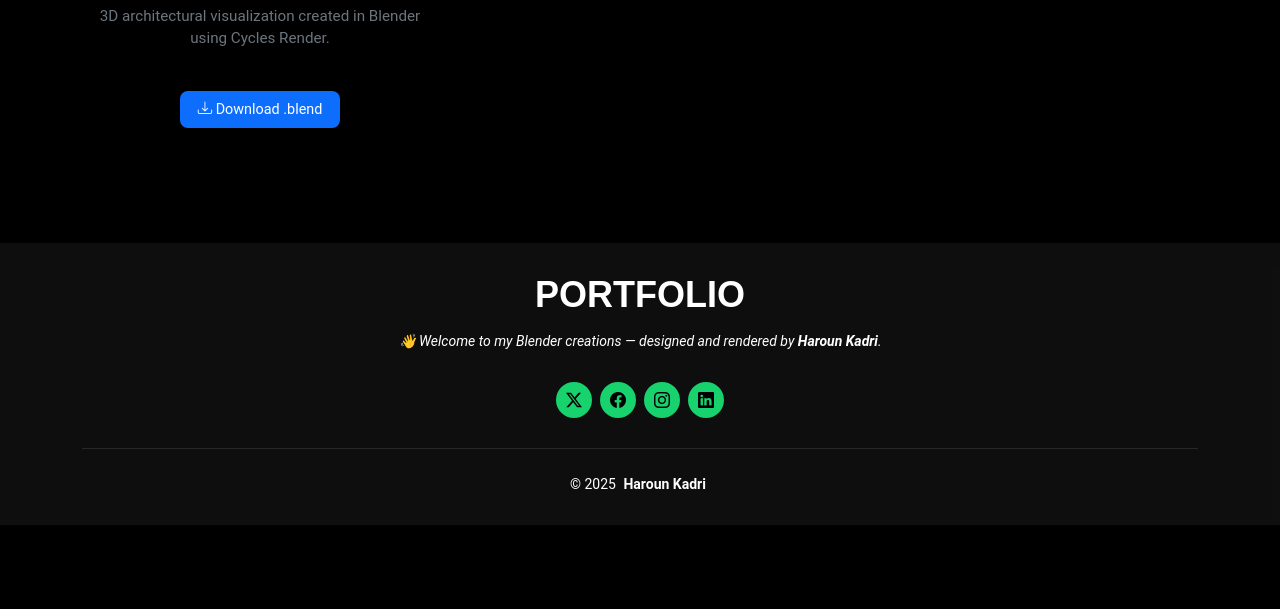
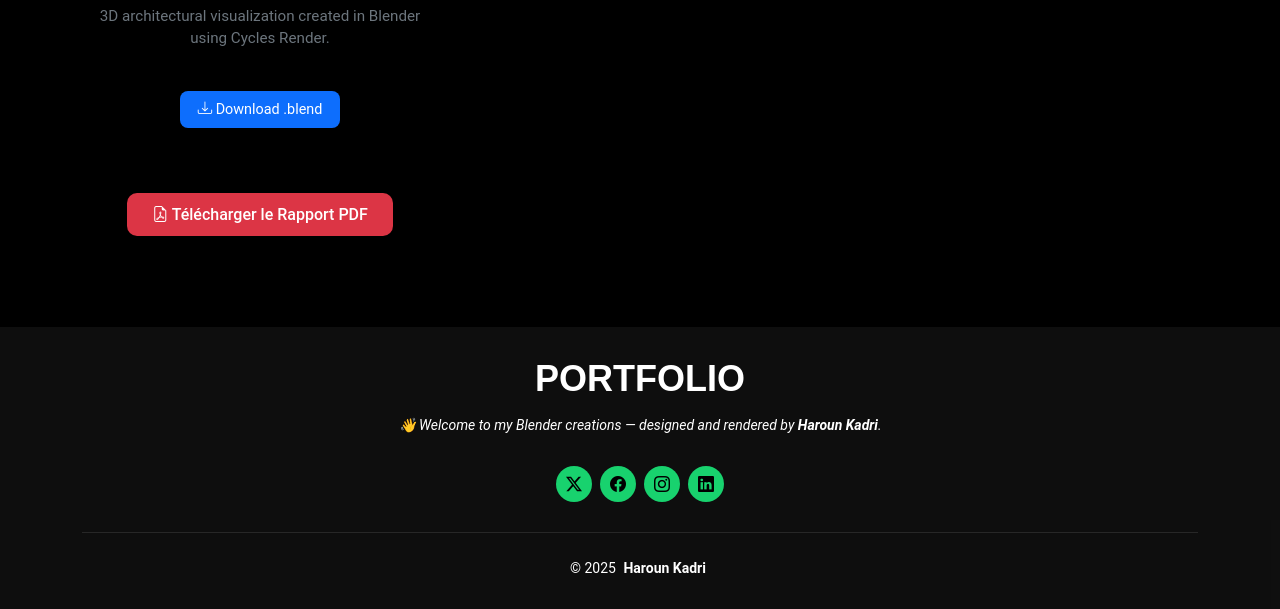
Before and after one commit to harounkadri/harounkadri.github.io, a plain HTML site: page blender.html in a window 1280 px wide. Shown: the part 751-1360 px from the top of the page. Before the commit the page ends 1276 px from the top, so only its background shows below. Drawn offline with Linux system fonts and the light colour scheme.

Commit message:
third-commit

```diff
--- a/blender.html
+++ b/blender.html
@@ -73,23 +73,25 @@
       background-color: #084298;
     }
 
-    .add-project {
+    /* NEW PDF BUTTON */
+    .pdf-download-section {
+      margin-top: 60px;
       text-align: center;
-      margin: 50px 0;
     }
 
-    .add-project a {
-      background-color: #007bff;
-      color: #fff;
+    .pdf-btn {
+      background-color: #dc3545;
+      color: white;
       padding: 12px 25px;
       border-radius: 10px;
       text-decoration: none;
+      font-size: 1rem;
       font-weight: 500;
       transition: 0.3s;
     }
 
-    .add-project a:hover {
-      background-color: #0056b3;
+    .pdf-btn:hover {
+      background-color: #a71d2a;
     }
   </style>
 </head>
@@ -151,7 +153,7 @@
           <!-- ======= Project 1 ======= -->
           <div class="col-lg-4 col-md-6 portfolio-item">
             <div class="portfolio-img">
-              <img src="ocean.png" class="img-fluid" alt="3D House Model">
+              <img src="ocean.png" class="img-fluid" alt="Ocean Project">
             </div>
             <div class="portfolio-info">
               <h4>ocean</h4>
@@ -160,10 +162,19 @@
                 <i class="bi bi-download"></i> Download .blend
               </a>
             </div>
+             <div class="pdf-download-section">
+          <a href="rapport de creation ocean.pdf" class="pdf-btn" download>
+            <i class="bi bi-file-earmark-pdf"></i> Télécharger le Rapport PDF
+          </a>
+        </div>
           </div>
           <!-- End Project -->
 
+        </div>
 
+
+      </div>
+    </section>
     <!-- End Portfolio Section -->
 
   </main>
```
Also changed, not shown: 3 other files.
